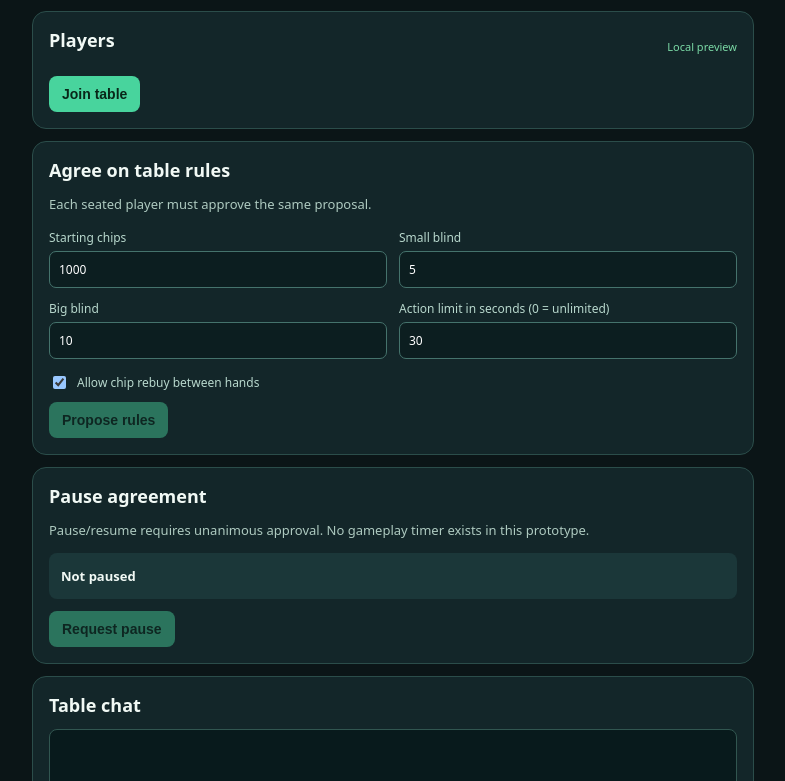
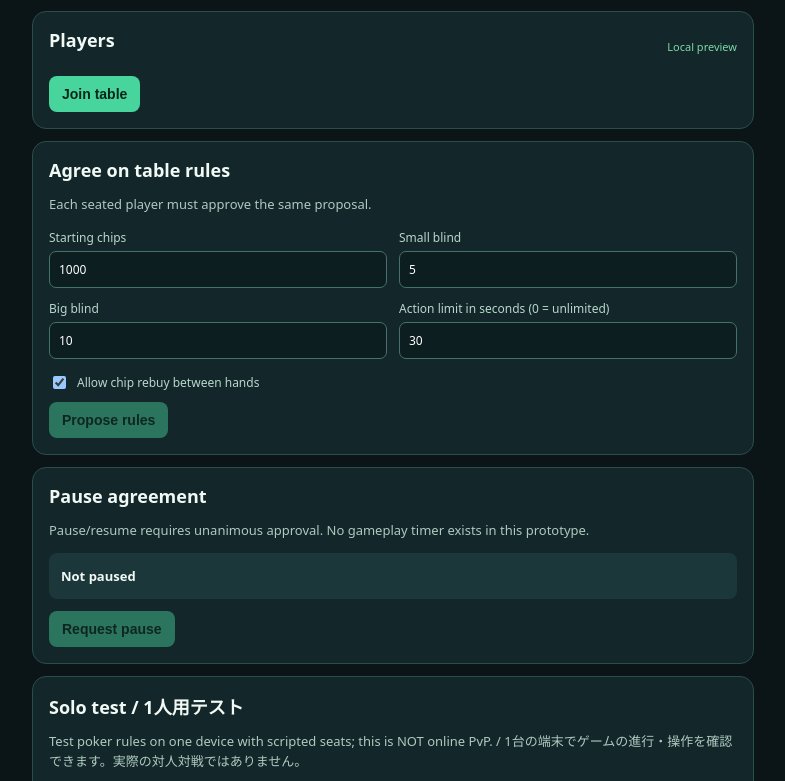
Before and after one commit to badjoke-lab/vctrtable, a website: page apps/poker/index.html in a window 1280 px wide. Shown: the part 155-936 px from the top of the page, without its empty margins (247-1032 px from the left). Drawn offline with Linux system fonts and the light colour scheme.

Commit message:
ui: add prominent solo poker QA launch from WebXDC lobby

```diff
--- a/apps/poker/index.html
+++ b/apps/poker/index.html
@@ -22,6 +22,7 @@
 <label><span data-i18n="timer">Action limit in seconds (0 = unlimited)</span><input id="timer" type="number" min="0" max="3600" step="1" value="30" required></label>
 </div><label class="check"><input id="rebuy" type="checkbox" checked> <span data-i18n="rebuy">Allow chip rebuy between hands</span></label><button type="submit" data-i18n="propose">Propose rules</button></form><div id="proposal" aria-live="polite"></div></section>
 <section><h2 data-i18n="pause">Pause agreement</h2><p data-i18n="pauseHelp">Pause/resume requires unanimous approval. No gameplay timer exists in this prototype.</p><div id="pause-status" aria-live="polite"></div><button id="pause-request">Request pause</button></section>
+<section class="qa-entry"><h2>Solo test / 1人用テスト</h2><p>Test poker rules on one device with scripted seats; this is NOT online PvP. / 1台の端末でゲームの進行・操作を確認できます。実際の対人対戦ではありません。</p><a href="qa.html" style="display:inline-block;background:#48d49d;color:#072719;border-radius:8px;padding:12px;font-weight:700;text-decoration:none">Open local poker test / テスト卓を開く →</a></section>
 <section><h2 data-i18n="chat">Table chat</h2><div class="messages" id="messages" role="log"></div><form id="chat-form"><input id="text" maxlength="500" required><button type="submit" data-i18n="send">Send</button></form><p data-i18n="translation">Original messages only; translation will be added after privacy review.</p></section>
 <footer data-i18n="footer">No real-money wagering. Poker hands are not active yet.</footer>
 </main>
```
